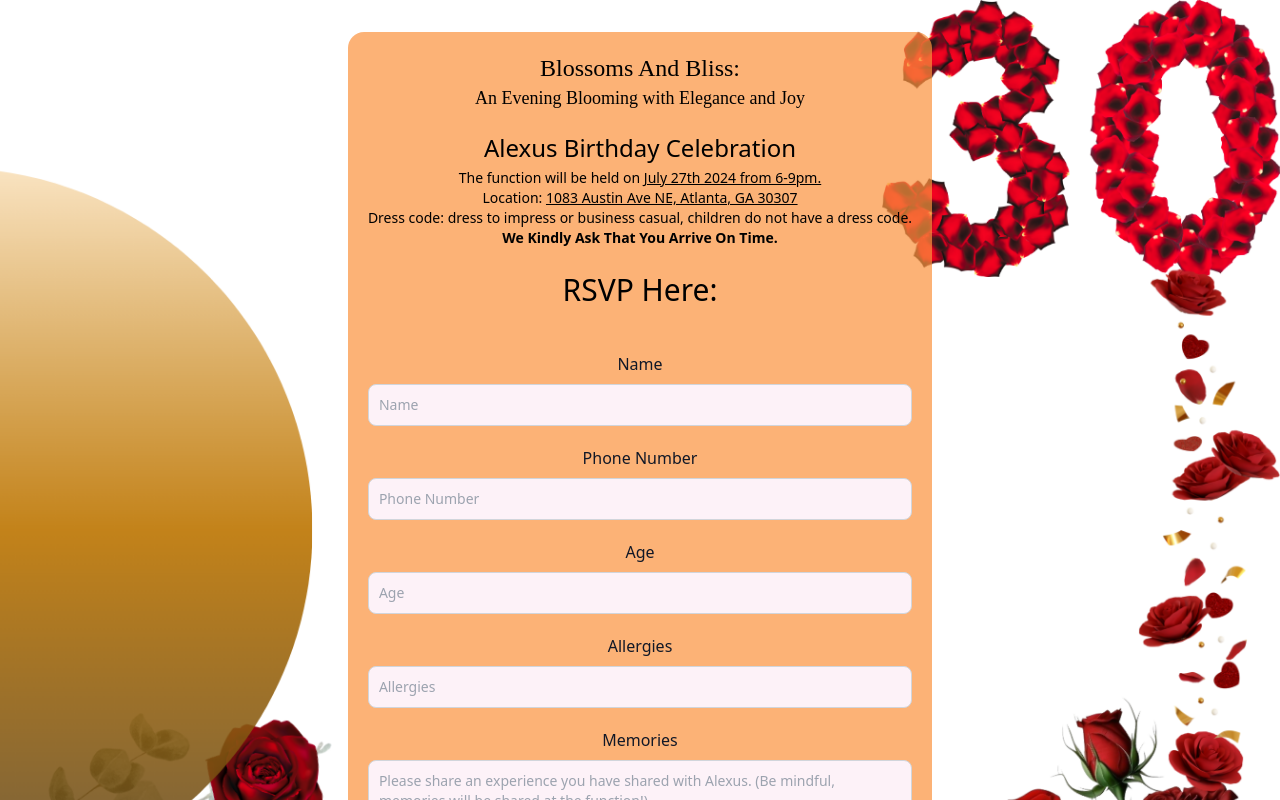
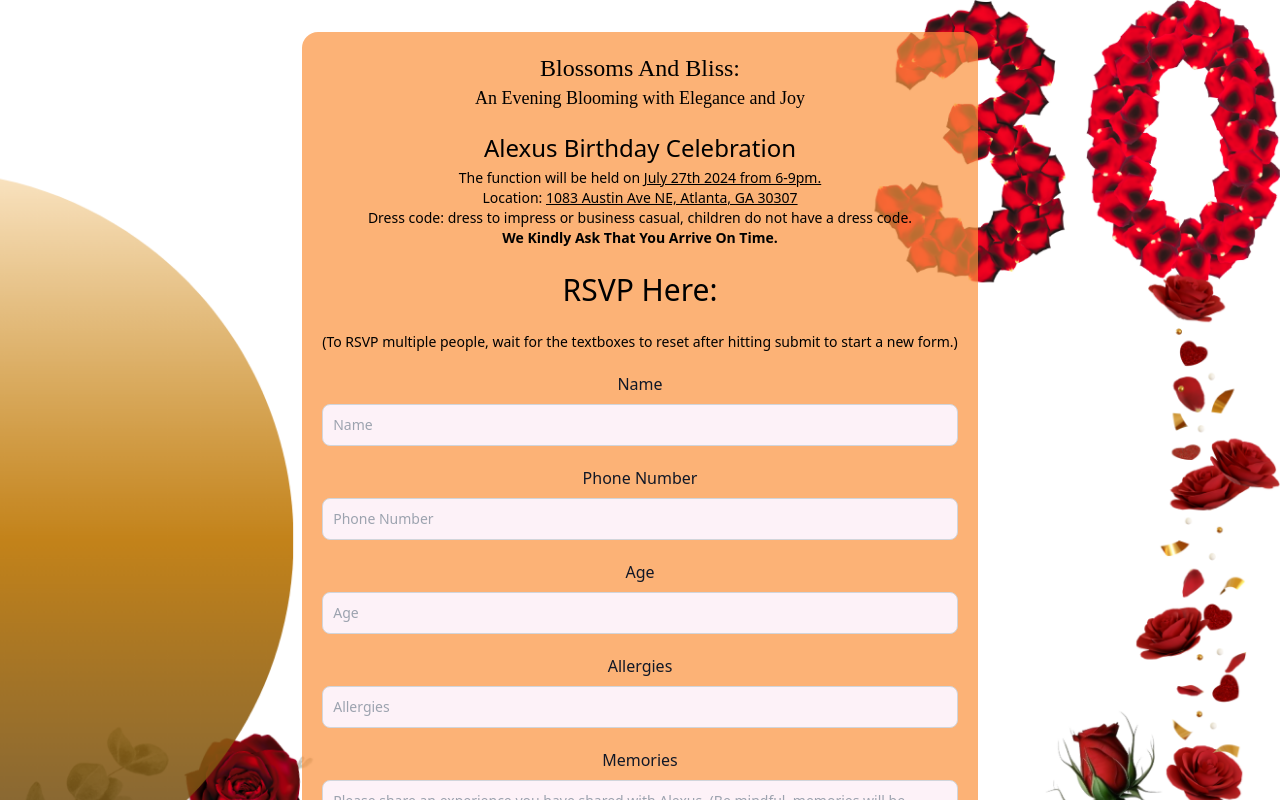
Before and after one commit to voyddful/blossomsandbliss, a Next.js app: page / in a window 1280 px wide. Shown: the top 800 px of the page. Built offline with nearby package versions, Linux system fonts and the light colour scheme; a web font is replaced by a local one.

Commit message:
resubmit form text

```diff
--- a/src/app/page.js
+++ b/src/app/page.js
@@ -17,6 +17,7 @@ export default function page(){
             <h3 className='text-sm font-bold'>We Kindly Ask That You Arrive On Time.</h3>
 
             <h1 className='text-3xl my-6'>RSVP Here:</h1>
+            <h1 className='text-sm'>(To RSVP multiple people, wait for the textboxes to reset after hitting submit to start a new form.)</h1>
 
             <Form/>
 
```
